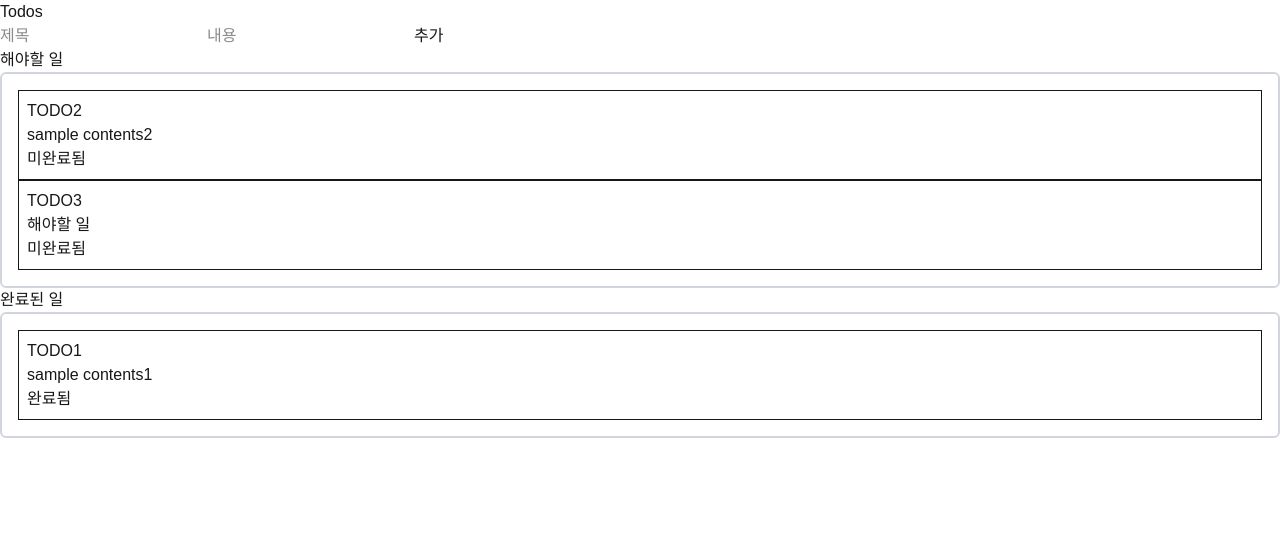
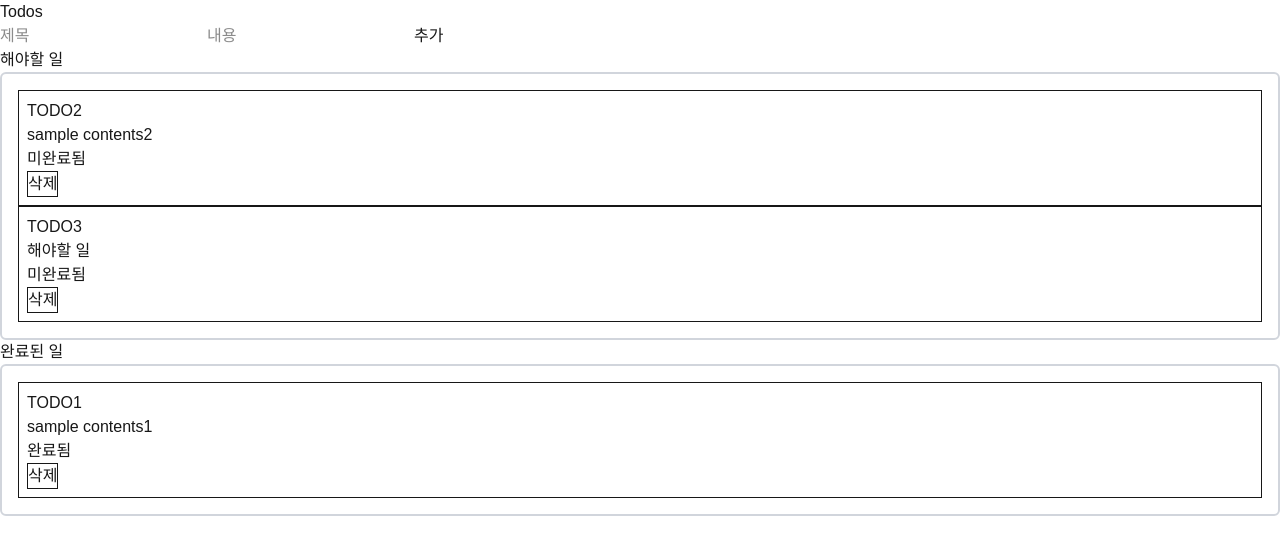
Before and after one commit to soo0297/react-intern-project, a Next.js app: page /todos in a window 1280 px wide. Shown: the top 554 px of the page. Built offline with nearby package versions, Linux system fonts and the light colour scheme; data requests are answered from the project's data file.

Commit message:
삭제기능 구현

```diff
--- a/src/app/todos/page.tsx
+++ b/src/app/todos/page.tsx
@@ -42,6 +42,11 @@ const TodosPage = () => {
     setTodos([...todos, response.data]);
   };
 
+  const handleDelete = async (todoId: string) => {
+    await axios.delete(`http://localhost:4000/todos/${todoId}`);
+    setTodos((prev) => prev.filter((todo) => todo.id !== todoId));
+  };
+
   return (
     <div>
       <h1>Todos</h1>
@@ -69,6 +74,9 @@ const TodosPage = () => {
             <h3>{todo.title}</h3>
             <p>{todo.contents}</p>
             <p>{todo.completed ? "완료됨" : "미완료됨"}</p>
+            <button className="border" onClick={() => handleDelete(todo.id)}>
+              삭제
+            </button>
           </li>
         ))}
       </ul>
@@ -80,6 +88,9 @@ const TodosPage = () => {
             <h3>{todo.title}</h3>
             <p>{todo.contents}</p>
             <p>{todo.completed ? "완료됨" : "미완료됨"}</p>
+            <button className="border" onClick={() => handleDelete(todo.id)}>
+              삭제
+            </button>
           </li>
         ))}
       </ul>
```
